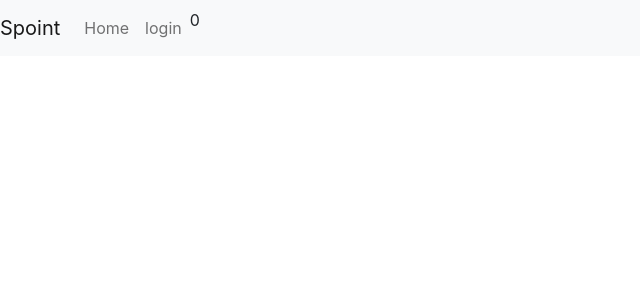
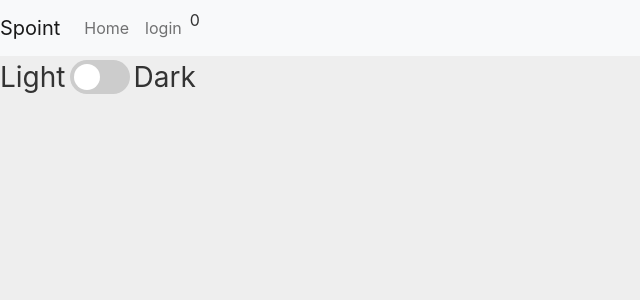
Before and after one commit to reidschroder/spree, a React (Create React App) app: page / in a window 1280 px wide. Before the commit this address had no page. Shown: the top 300 px of the page, without its empty margins (0-640 px from the left). Built offline with nearby package versions, Linux system fonts and the light colour scheme.

Commit message:
light and dark toggle done,currently rendered in App.tsx (worried about messing up Nav bar), App and DarkMode css have some commented out lines + comment on why

```diff
--- a/src/App.css
+++ b/src/App.css
@@ -14,18 +14,18 @@
 }
 
 .App-header {
-  background-color: #282c34;
+  /* background-color: #282c34; */
   min-height: 100vh;
   display: flex;
   flex-direction: column;
   align-items: center;
   justify-content: center;
   font-size: calc(10px + 2vmin);
-  color: white;
+  /* color: white; */
 }
 
 .App-link {
-  color: #61dafb;
+  /* color: #61dafb; */
 }
 
 @keyframes App-logo-spin {
@@ -36,3 +36,5 @@
     transform: rotate(360deg);
   }
 }
+
+/* some lines in App were commented out in App.css because I didn't want these being overwritten when applying dark mode */
--- a/src/App.tsx
+++ b/src/App.tsx
@@ -7,12 +7,14 @@ import Product from './components/Product/Product';
 import Register from './components/Register/Register';
 import Nav from './components/Nav/Nav';
 import Cart from './components/Cart/Cart';
+import DarkMode from './components/DarkMode/DarkMode';
 
 
 function App() {
   return (
     <div className="App">
       <Nav />
+      <DarkMode/>
       <BrowserRouter>
         <Routes>
           <Route path="/register" element={<Register/>}/>
--- a/src/components/DarkMode/DarkMode.css
+++ b/src/components/DarkMode/DarkMode.css
@@ -1 +1,84 @@
-/* this works */
+/* some lines in App were commented out in App.css because I didn't want these being overwritten when applying dark mode */
+:root {
+    --font-color: #333;
+    --background-color: #eee;
+    --link-color: cornflowerblue;
+  }
+
+  /* 2 */
+  [data-theme="dark"] {
+    --font-color: #eee;
+    --background-color: #333;
+    --link-color: lightblue;
+  }
+
+  /* 3 */
+  body {
+    background-color: var(--background-color);
+    color: var(--font-color);
+  }
+
+  a {
+    color: var(--link-color);
+  }
+
+  /* Custom Dark Mode Toggle Element */
+.toggle-theme-wrapper {
+    display: flex;
+    flex-direction: row;
+    align-items: center;
+    gap: 4px;
+  }
+
+  .toggle-theme-wrapper span {
+    font-size: 28px;
+  }
+
+  .toggle-theme {
+    position: relative;
+    display: inline-block;
+    height: 34px;
+    width: 60px;
+  }
+
+  .toggle-theme input {
+    display: none;
+  }
+
+  .slider {
+    background-color: #ccc;
+    position: absolute;
+    cursor: pointer;
+    bottom: 0;
+    left: 0;
+    right: 0;
+    top: 0;
+    transition: 0.2s;
+  }
+
+  .slider:before {
+    background-color: #fff;
+    bottom: 4px;
+    content: "";
+    height: 26px;
+    left: 4px;
+    position: absolute;
+    transition: 0.4s;
+    width: 26px;
+  }
+
+  input:checked + .slider:before {
+    transform: translateX(26px);
+  }
+
+  input:checked + .slider {
+    background-color: cornflowerblue;
+  }
+
+  .slider.round {
+    border-radius: 34px;
+  }
+
+  .slider.round:before {
+    border-radius: 50%;
+  }
--- /dev/null
+++ b/src/components/DarkMode/DarkMode.html
@@ -0,0 +1,61 @@
+//removed doctype declaration
+<html lang="en">
+<head>
+    <meta charset="UTF-8">
+    <meta http-equiv="X-UA-Compatible" content="IE=edge">
+    <meta name="viewport" content="width=device-width, initial-scale=1.0">
+    <title>Color Theme</title>
+    <link rel="stylesheet" href="DarkMode.css">
+</head>
+
+<body>
+    <form class="color-picker" action = "">
+        <fieldset>
+            <!--making buttons for color schemes, checked means it's the default-->
+            <legend>Pick a color, any color</legend>
+            <label for="light" class="visually-hidden">Light</label>
+            <input type="radio" name="theme", id="light" checked>
+
+            <label for="pink" class="visually-hidden">Pink</label>
+            <input type="radio" name="theme", id="pink">
+
+            <label for="blue" class="visually-hidden">Blue</label>
+            <input type="radio" name="theme", id="blue">
+
+            <label for="green" class="visually-hidden">Green</label>
+            <input type="radio" name="theme", id="green">
+
+            <label for="dark" class="visually-hidden">Dark</label>
+            <input type="radio" name="theme", id="dark">
+        </fieldset>
+    </form>
+    <main>
+        <div clas="wrapper">
+            <h1>Color Theme is so easy :> </h1>
+            <p>Lorem ipsum dolor sit amet, consectetur adipiscing elit, sed do eiusmod tempor incididunt ut labore et dolore magna aliqua.
+            </p>
+            <p>Ut enim ad minim veniam, quis nostrud exercitation ullamco laboris nisi ut aliquip ex ea commodo consequat. Duis aute irure dolor in reprehenderit in voluptate velit esse cillum dolore eu fugiat nulla pariatur.
+            </p>
+            <h2>Something interesting</h2>
+            <div class="auto-grid">
+                <div class="card">
+                    <h3 class="card_title"> Apples fall far from the sky </h3>
+                    <p>Excepteur sint occaecat cupidatat non proident, sunt in culpa qui officia deserunt mollit anim id est laborum.</p>
+                </div>
+                <div class="card">
+                    <h3 class="card_title"> Apples fall far from the sky </h3>
+                    <p>Excepteur sint occaecat cupidatat non proident, sunt in culpa qui officia deserunt mollit anim id est laborum.</p>
+                </div>
+                <div class="card">
+                    <h3 class="card_title"> Apples fall far from the sky </h3>
+                    <p>Excepteur sint occaecat cupidatat non proident, sunt in culpa qui officia deserunt mollit anim id est laborum.</p>
+                </div>
+
+            </div>
+        </div>
+    </main>
+
+
+
+</body>
+</html>
--- a/src/components/DarkMode/DarkMode.tsx
+++ b/src/components/DarkMode/DarkMode.tsx
@@ -1,9 +1,62 @@
 import React from 'react'
+import { ChangeEventHandler } from 'react'
+import "./DarkMode.css"
+
+// 1
+const setDark = () => {
+
+  // 2
+  localStorage.setItem("theme", "dark");
+
+  // 3
+  document.documentElement.setAttribute("data-theme", "dark");
+};
+
+const setLight = () => {
+  localStorage.setItem("theme", "light");
+  document.documentElement.setAttribute("data-theme", "light");
+};
+
+// 4
+const storedTheme = localStorage.getItem("theme");
+
+const prefersDark =
+  window.matchMedia &&
+  window.matchMedia("(prefers-color-scheme: dark)").matches;
+
+const defaultDark =
+  storedTheme === "dark" || (storedTheme === null && prefersDark);
+
+if (defaultDark) {
+  setDark();
+}
+
+// 5
+const toggleTheme: ChangeEventHandler<HTMLInputElement> = (e) => {
+  if (e.target.checked) {
+    setDark();
+  } else {
+    setLight();
+  }
+};
 
 const DarkMode = () => {
   return (
+    <div className="toggle-theme-wrapper">
+      <span>Light</span>
+      <label className="toggle-theme" htmlFor="checkbox">
+        <input
+          type="checkbox"
+          id="checkbox"
 
-    <div> DarkMode </div>
+          // 6
+          onChange={toggleTheme}
+          defaultChecked={defaultDark}
+        />
+        <div className="slider round"></div>
+      </label>
+      <span>Dark</span>
+    </div>
   )
 }
 
```
Also changed, not shown: src/components/Nav/Nav.tsx (line endings or trailing spaces).
